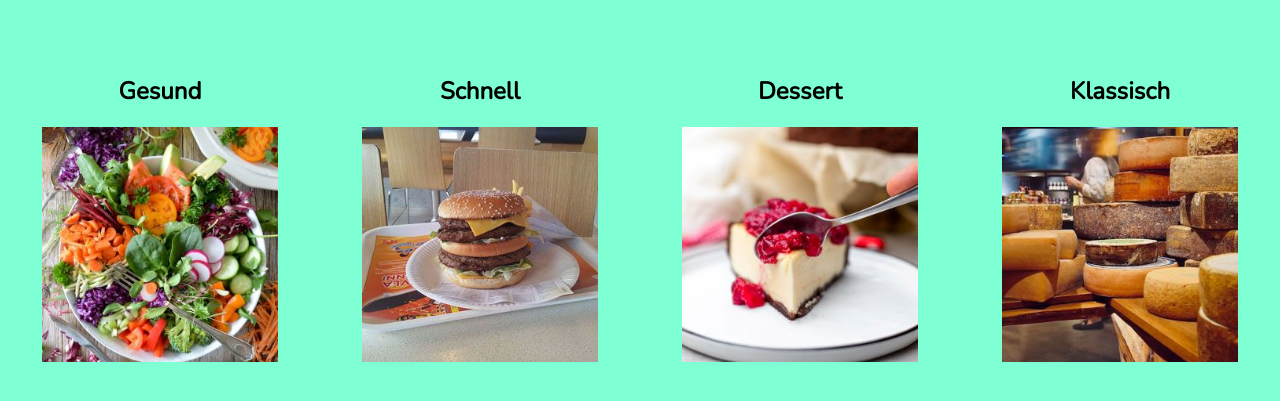
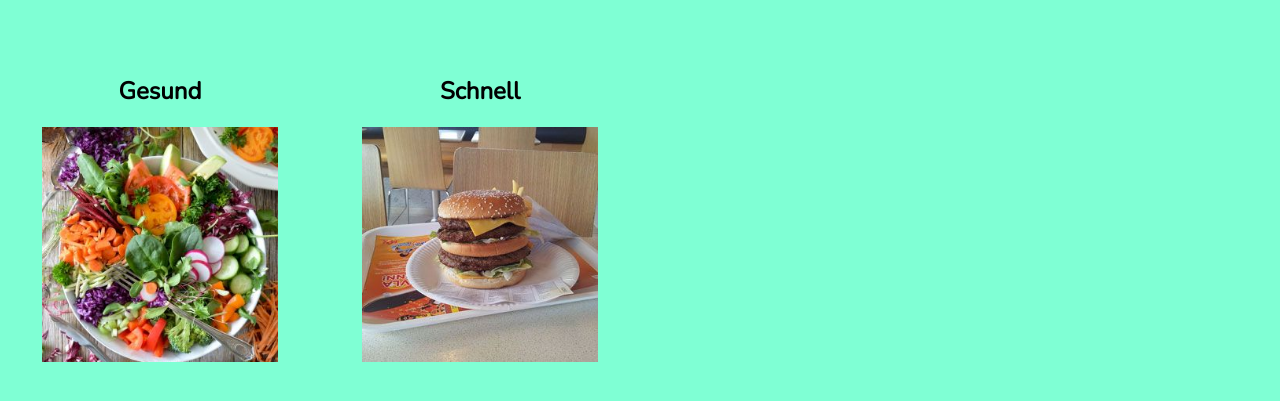
Before and after one commit to TAD5507/TAD5507.github.io, a plain HTML site: page Website/Rezepte/Rezepte.html in a window 1280 px wide. Shown: the part 399-800 px from the top of the page. Drawn offline with nearby package versions, Linux system fonts and the light colour scheme.

Commit message:
Update Rezepte.html

```diff
--- a/Website/Rezepte/Rezepte.html
+++ b/Website/Rezepte/Rezepte.html
@@ -93,18 +93,6 @@
             <img src="../src/img/fastfood.png" alt="Bild eines Schnell zubereiteten Gerichts">
           </a>
         </article>
-      </div>
-      <div class="col-1-5">
-        <a href="#abteilung-dessert">
-          <h2>Dessert</h2>
-          <img src="../src/img/dessert.png" alt="Bild eines Leckern Gerichts">
-        </a>
-      </div>
-      <div class="col-1-5">
-        <a href="#abteilung-klassisch">
-          <h2>Klassisch</h2>
-          <img src="../src/img/käse.png" alt="Bild eines Klassischen Gerichts">
-        </a>
       </div>
     </div>
   </section>
```
